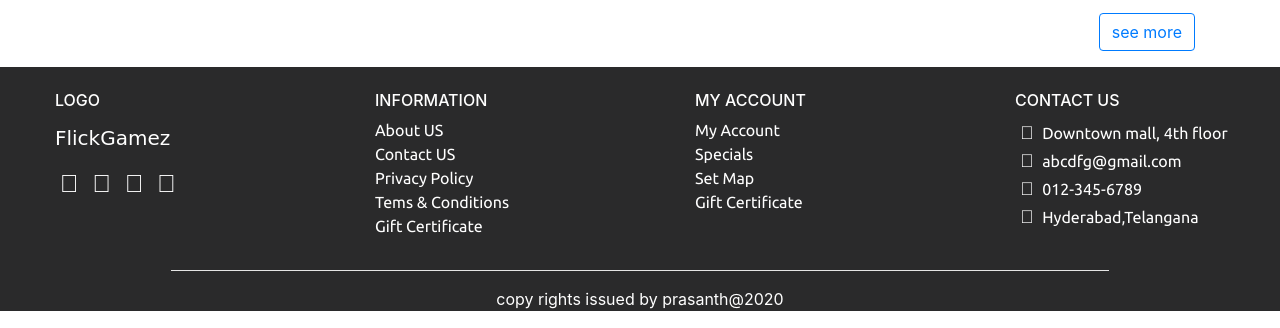
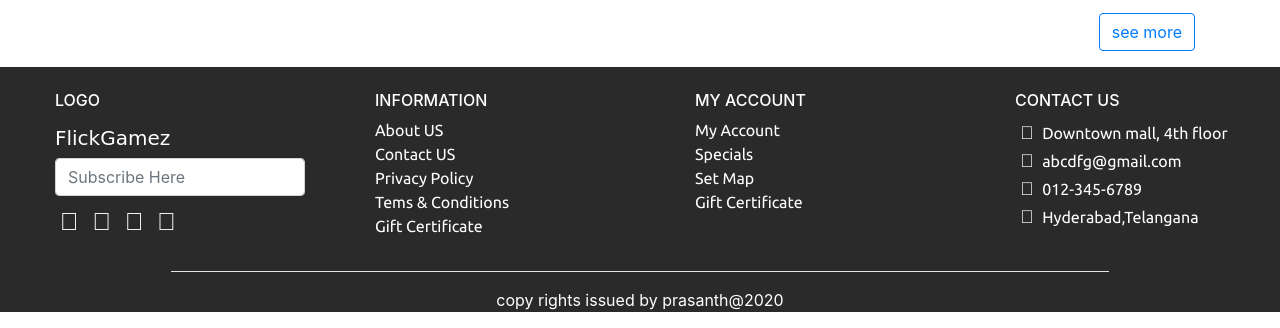
Before and after one commit to prasanthuniq/flickgamez, a plain HTML site: page index.html in a window 1280 px wide. Shown: the part 1417-1745 px from the top of the page. Drawn offline with nearby package versions, Linux system fonts and the light colour scheme; a web font is replaced by a local one.

Commit message:
Update index.html

```diff
--- a/index.html
+++ b/index.html
@@ -224,6 +224,7 @@
 <ul>
 <h6 >LOGO</h6>
 	<li><a class="navbar-brand" href="index.html">FlickGamez </a></li>
+	<input class="form-control" type="text" placeholder="Subscribe Here" />
 	<li class="mt-2"><i class="fab fa-facebook-f"></i> <i class="fab fa-instagram"></i> <i class="fab fa-pinterest-square"></i> <i class="fab fa-google-plus-square"></i></li>
 
 	</ul>
```
